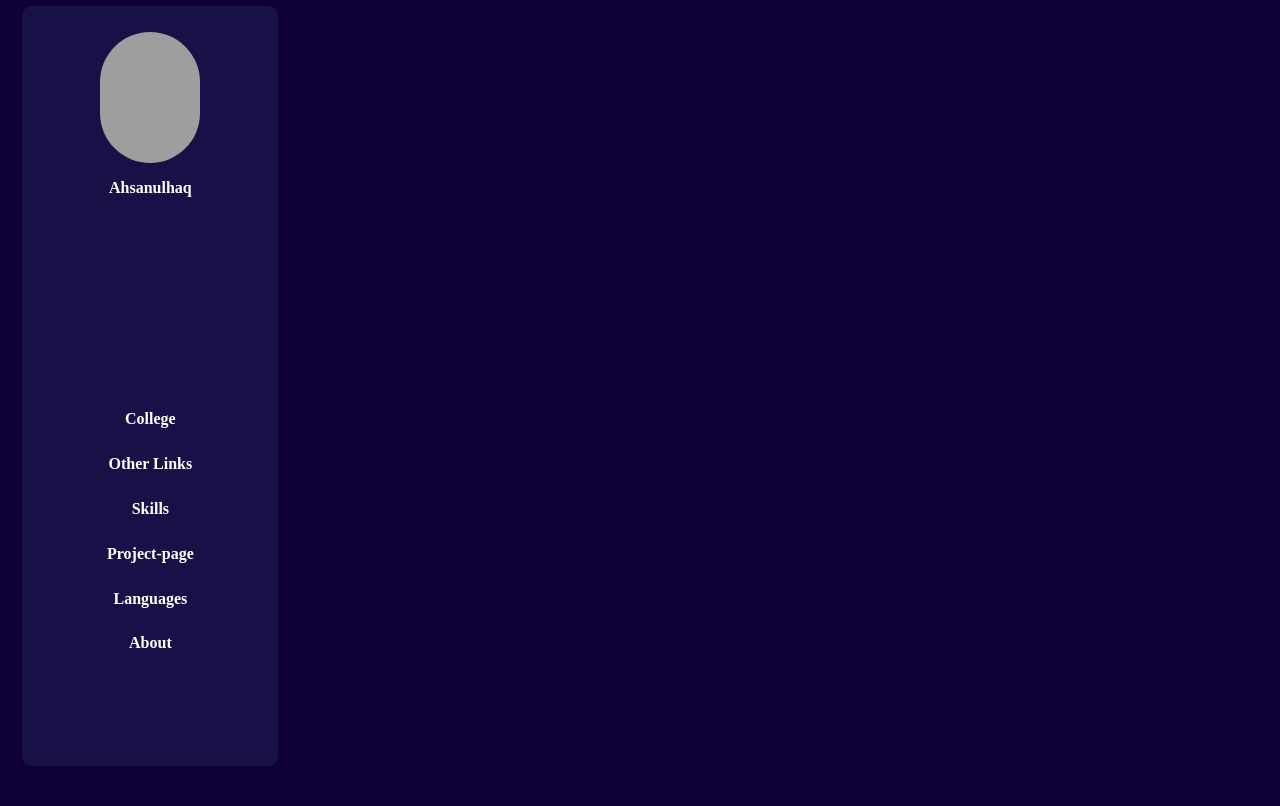
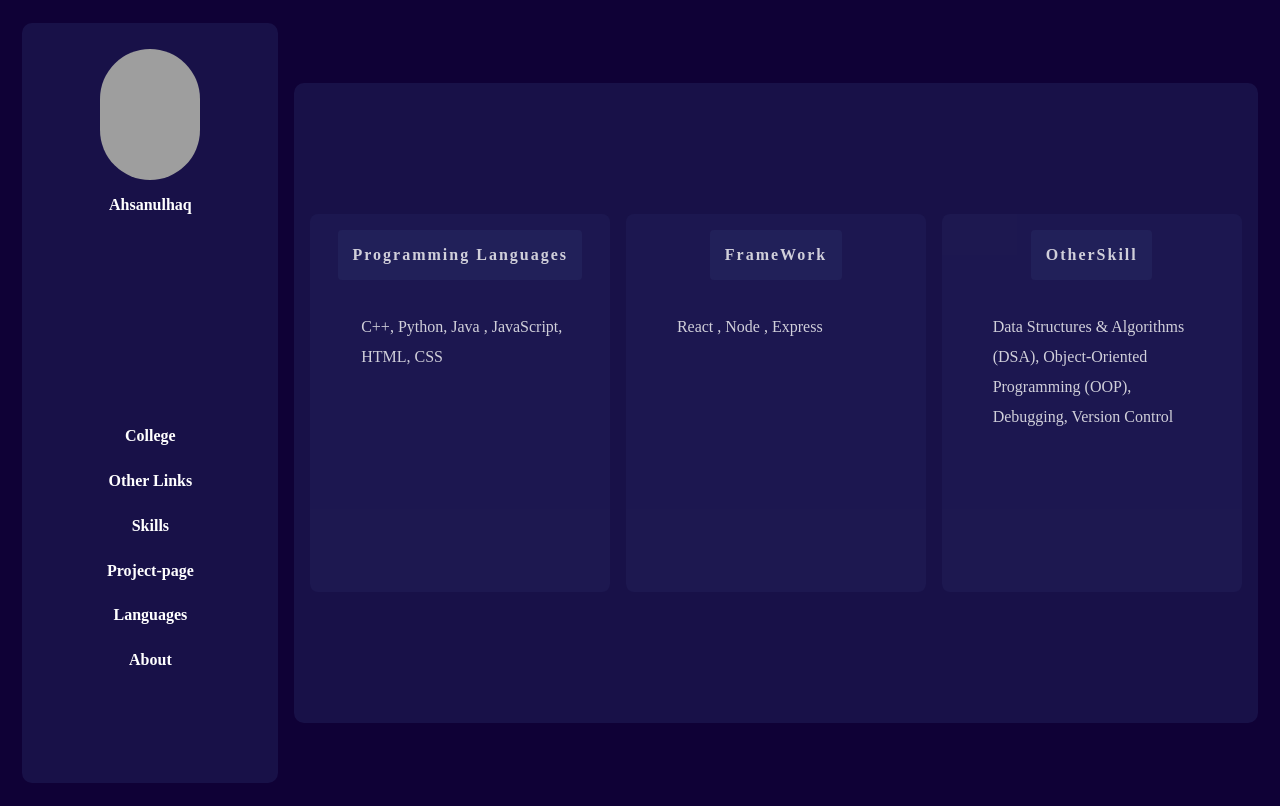
Before and after one commit to Ahsanulhaq01/personal-portfolio, a React (Vite) app: page /skills in a window 1280 px wide. Built offline with nearby package versions, Linux system fonts and the light colour scheme; grey boxes are pictures that could not be loaded.

Commit message:
write HTML and CSS for Skill Page

```diff
--- a/src/pages/skills/Skills.jsx
+++ b/src/pages/skills/Skills.jsx
@@ -1,10 +1,30 @@
 import React from 'react'
+import { Link } from 'react-router'
 import Sidebar from '../../component/sidebar/Sidebar'
+import './skills.css'
 
 function Skills() {
   return (
     <>
+    <div className="app-container">
+
     <Sidebar/>
+    <div className="skill-container">
+      <div className="skill-box">
+          <p className='tech-heading'>Programming Languages</p>
+          <p className="tech-languages">C++, Python, Java , JavaScript, HTML, CSS</p>
+      </div>
+      <div className="skill-box">
+          <p className='tech-heading'>FrameWork</p>
+          <p className="tech-languages">React , Node , Express</p>
+      </div>
+      <div className="skill-box">
+          <p className='tech-heading'>OtherSkill</p>
+          <p className="tech-languages">Data Structures & Algorithms (DSA), Object-Oriented Programming (OOP), Debugging, Version Control</p>
+      </div>
+    </div>
+
+    </div>
     </>
   )
 }
--- /dev/null
+++ b/src/pages/skills/skills.css
@@ -0,0 +1,49 @@
+.skill-container{
+     flex: 1;
+  background-color: rgba(38, 38, 95, 0.445);
+  border-radius: 10px;
+  height: 80%;
+  width: 70%;
+  display: flex;
+  justify-content: center;
+  align-items: center;
+  gap: 1rem;
+  padding: 0.3rem 1rem;
+  margin-top: 0.4rem;
+  margin-right: 1.4rem;
+  cursor: pointer;
+}
+.skill-box{
+    width: 40%;
+    background-color: rgba(38, 38, 95, 0.445);
+    border-radius: 8px;
+    height:60%;
+    display: flex;
+    flex-direction: column;
+    gap: 2rem;
+    padding: 1rem;
+    justify-content: space-evenly;
+    align-items: center;
+    cursor: pointer;
+    opacity: 0.8;
+    transition: all 0.3s ease-in-out;
+}
+.skill-box:hover{
+    opacity: 1;
+    height: 61%;
+    width: 41%;
+}
+.skill-box .tech-heading{
+    font-weight: bold;
+    height: 20%;
+    letter-spacing: 2px;
+    padding: 1rem 0.9rem;
+    background-color: rgba(38, 38, 95, 0.918);
+    border-radius: 4px;
+
+}
+.skill-box .tech-languages{
+    margin-left: 1rem;
+    line-height: 30px;
+    width: 80%;
+}
```
